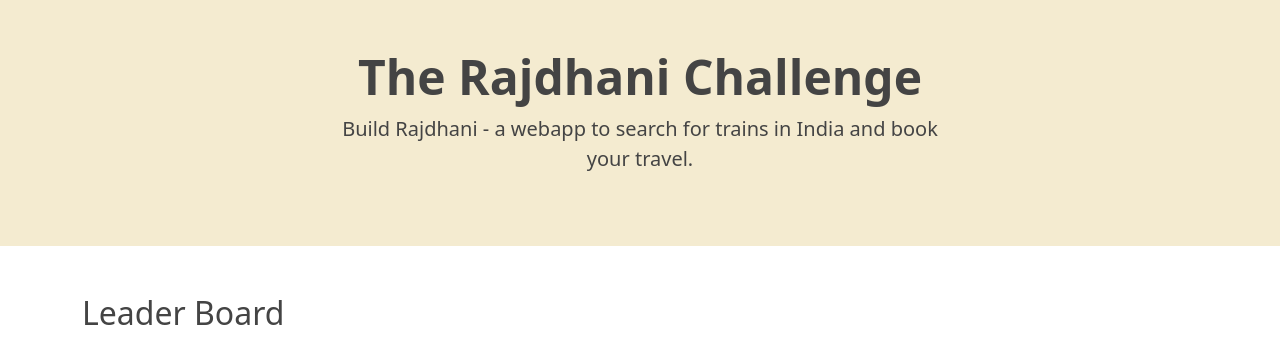
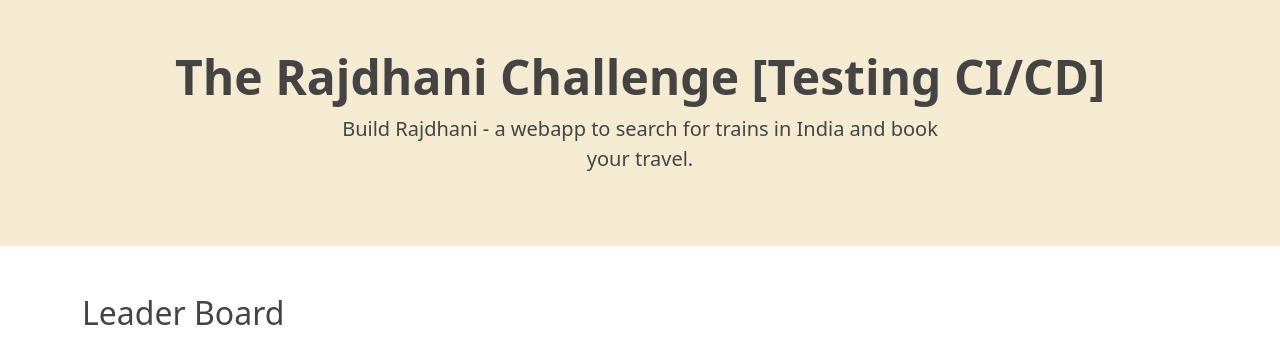
Before and after one commit to pipalacademy/rajdhani-challenge, a Flask app: page / in a window 1280 px wide. Shown: the top 340 px of the page. Run offline with Flask 3, Linux system fonts and the light colour scheme; data that the repository does not hold is empty.

Commit message:
Add text to heading to check CI/CD

```diff
--- a/templates/index.html
+++ b/templates/index.html
@@ -3,7 +3,7 @@
 {% block page %}
 <div class="px-4 py-5 my-5 text-center" id="home-hero">
     <!-- <img class="d-block mx-auto mb-4" src="/docs/5.0/assets/brand/bootstrap-logo.svg" alt="" width="72" height="57"> -->
-    <h1 class="display-5 fw-bold">The Rajdhani Challenge</h1>
+    <h1 class="display-5 fw-bold">The Rajdhani Challenge [Testing CI/CD]</h1>
     <div class="col-lg-6 mx-auto">
       <p class="lead mb-4">
         Build Rajdhani - a webapp to search for trains in India and book your travel.</p>
```
